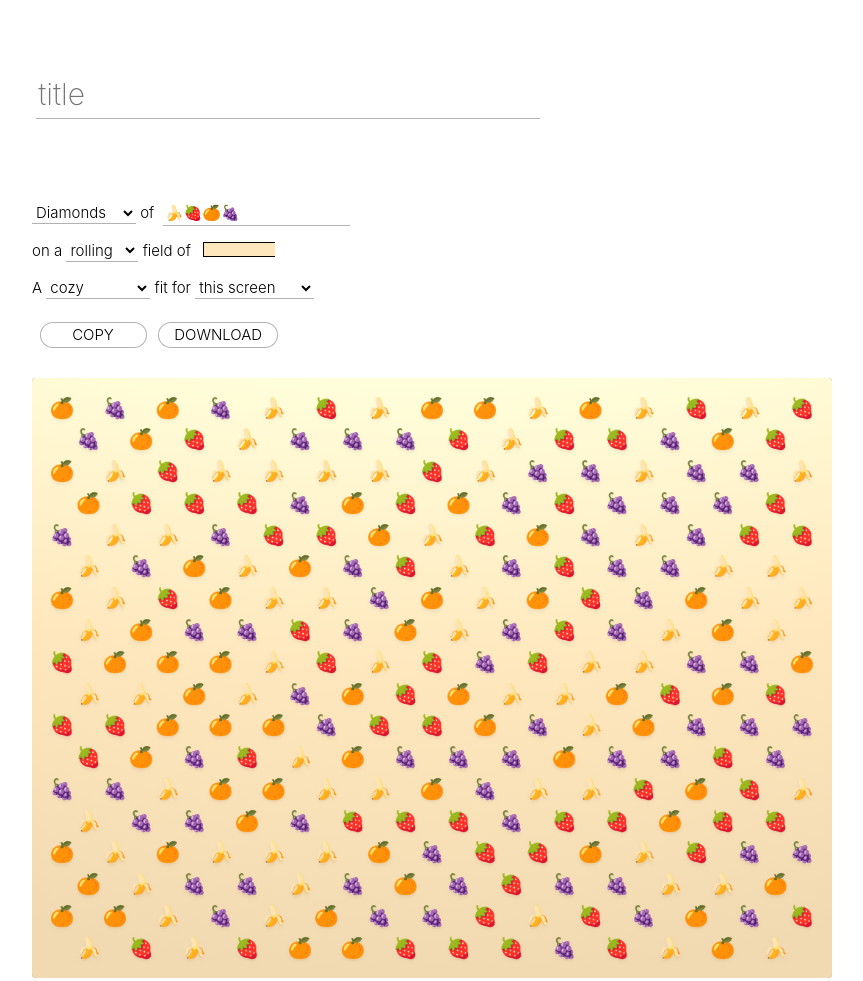
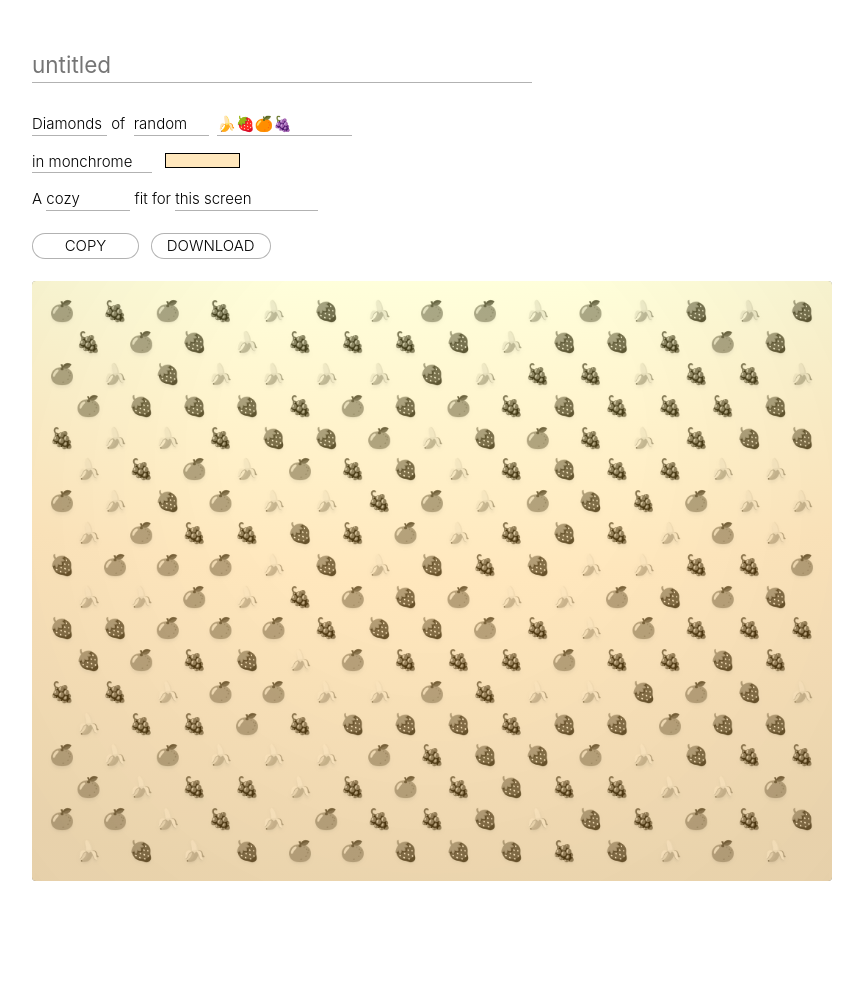
Before and after one commit to alcor/emoji-supply, a plain HTML site: page docs/index.html in a window 1280 px wide. Shown: the whole page, without its empty margins (16-879 px from the left). After the commit the page ends 936 px from the top, so only its background shows below. Drawn offline with Linux system fonts and the light colour scheme.

Commit message:
Add virtual background size, monochrome, and vingetting

```diff
--- a/docs/index.html
+++ b/docs/index.html
@@ -11,13 +11,8 @@
 <body>
 <!-- partial:index.partial.html -->
 
-<form id="form">
-  <label for="title"></label>
-  <input id="title" name="title" type="text" size=25 placeholder="title" value="">
-  <br><br>
-
+<form id="form"><label for="title"></label><input id="title" name="title" type="text" size=25 placeholder="untitled" value="">
   <br>
-
 
 
 <select id="patternPicker" name="pattern">
@@ -25,23 +20,30 @@
   <option value="diamond" selected>Diamonds</option>
   <option value="hex">Hexes</option>
   <xoption value="spiral">spirals</xoption>
-  <option value="random">A scattering</option>
+  <option value="random">A sprinkle</option>
 </select>
 <label for="patternPicker"> of </label>
 
+<label for="orderPicker"></label>
+
+<select id="orderPicker" name="order">
+  <option value="ordered">ordered</option>
+  <option value="alternating" selected>alternating</option>
+  <option value="random" selected>random</option>
+</select>
+
 <label for="emojiPicker"></label>
-<input id="emojiPicker" name="emoji" type="text" size=15 placeholder="emoji" value="🍌🍓🍊🍇">
+<input id="emojiPicker" name="emoji" type="text" size=10 placeholder="emoji" value="🍌🍓🍊🍇">
 
 
 <br>
-<label for="texture">on a</label>
-
-<select id="texture" name="texture">
-  <option value="flat">flat</option>
-  <option value="gradient" selected>rolling</option>
+<label for="texture"></label><select id="texture" name="texture">
+  <option value="flat">on a solid field of</option>
+  <option value="gradient" selected>on a gradient of </option>
+  <option value="monochrome" selected>in monchrome</option>
 </select>
 
-<label for="colorPicker">field of &nbsp;</label>
+<label for="colorPicker">&nbsp;</label>
 <input id="colorPicker" name="color" type="color" onInput="setColor(this);" value="#ffe7bd">
 &nbsp;&nbsp;&nbsp;&nbsp;
 <!-- <div style="display:inline-block;">
@@ -58,9 +60,9 @@
 <label for="scalePicker">A </label>
 
 <select id="scalePicker" name="scale">
+  <option value="0.85">compact</option>
+  <option value="1.0" selected>cozy</option>
   <option value="1.25">comfortable</option>
-  <option value="1.0" selected>cozy</option>
-  <option value="0.85">compact</option>
 </select>
 
 <label for="sizePicker">fit for </label>
@@ -68,8 +70,10 @@
 <select id="sizePicker">
   <option value="*" selected>this screen</option>
   <option value="1500x500">a cover image</option>
+  <option value="1920x1080">a virtual background</option>
   <option value="1600x1600">a square</option>
 </select>
+
 </div>
 <p>
 <!-- <a href="#" class="button" id="download" onclick="download(this)"><span>Download</button> -->
--- a/docs/script.js
+++ b/docs/script.js
@@ -160,7 +160,7 @@ function render() {
   //   ctx.fillRect(0,0,c.width,c.height);
 
   if (options.texture == 'flat') {
-ctx.fillStyle = color;
+    ctx.fillStyle = color;
   } else {
   // Generate Raking Gradient
   var r2 = c.width * 2;
@@ -198,6 +198,9 @@ ctx.fillStyle = color;
       spacingY = spacingX / 3;
     }
 
+    let order = options.order || 'random';
+
+
     let cols = Math.round(width / (size + spacingX));
     let rows = Math.round(height / (size + spacingY));
 
@@ -229,14 +232,18 @@ ctx.fillStyle = color;
         let emojiIndex = (x + y) % emojis.length
         let staggerX = staggerRow ? 0.5 : 0;
         let emoji = emojis[emojiIndex];
-        emoji = emojis[Math.floor(Math.random() * emojis.length)]
+
+        if (order == 'random') {
+          emoji = emojis[Math.floor(Math.random() * emojis.length)]
+        }
 
         let randomScale = pattern == "random" ? 0.5 : 0.00;
         let rx = (Math.random() - 0.5) * randomScale;
         let ry = (Math.random() - 0.5) * randomScale;
 
         ctx.globalAlpha = 0.95;
-        //ctx.globalCompositeOperation = "luminosity";
+        if (options.texture == 'monochrome')
+          ctx.globalCompositeOperation = "luminosity";
         ctx.shadowColor = 'rgba(0,0,0,0.05)';
         ctx.shadowOffsetY = size / 8;
         ctx.shadowBlur = size / 8;
@@ -244,10 +251,23 @@ ctx.fillStyle = color;
         ctx.save()
         ctx.translate(marginX + (spacingX + size) * (x + rx + staggerX),
                       marginY + (spacingY + size) * (y + ry));
-        if (y%2 && emojis.length == 1 && (pattern == 'diamond')) ctx.scale(-1, 1);
 
-        if (pattern == 'random')
-          ctx.rotate((Math.random() - 0.5) * Math.PI/4)
+        let flip = false;
+        if (order == 'alternating') {
+          if (pattern == 'random') {
+            flip = (Math.random() < 0.5)
+          } else {
+            flip = y%2;
+          }
+        }
+
+        if (flip) {
+          ctx.scale(-1, 1);
+        }
+
+        if (pattern == 'random') {
+          ctx.rotate((Math.random() - 0.5) * Math.PI/5)
+        }
 
         if (debug) {
           ctx.strokeRect(-size/2, -size/2, size, size);
@@ -296,6 +316,26 @@ ctx.fillStyle = color;
   //   dd[p++] += 0 //255;
   // }
   // ctx.putImageData(dt, 0, 0);
+  vingette = options.texture != 'flat';
+  if (vingette) {
+    ctx.globalCompositeOperation = "hard-light";
+    grd = ctx.createRadialGradient(
+      c.width / 2, c.height/4,
+      c.width/4,
+      c.width/2 , c.height/2 ,
+      Math.hypot(c.width/2, c.height/2)*1.1);
+  //  grd.addColorStop(0,darkColor);
+  ctx.globalAlpha = 0.05
+  grd.addColorStop(0.0,"rgba(0,0,0,0.0");
+  grd.addColorStop(0.9,"rgba(0,0,0,0.8");
+  grd.addColorStop(0.95,"rgba(0,0,0,0.9");
+    grd.addColorStop(1.0,"rgba(0,0,0,1.0");
+    ctx.fillStyle = grd;
+
+    ctx.fillRect(0,0, c.width, c.height);
+  }
+
+
 
   var blob = c.toBlob(function(blob) {
     var date = new Date()
--- a/docs/style.css
+++ b/docs/style.css
@@ -5,24 +5,31 @@ canvas {
   max-height:100%;
   border-radius:4px;
   font-size:15px;
-  margin-top:2em;
+  margin-top:1.5em;
 }
 
 form {
   line-height:2.5em;
 }
+
 body {
-  margin:0 auto;padding:10vmin 6vmin;
+  margin:0 auto;
+  padding:6vmin 6vmin;
   max-width:35em;
   word-wrap: break-word;
   font-size:15px;
   font-weight:300;
+  line-height:160%;
+  margin:0;
+  max-width:inherit;
 }
 
 #title {
-  font-weight: 200;
-  font-size:200%;
+  font-weight: 400;
+  font-size:150%;
+  width:80%;
   max-width:500px;
+  margin-bottom:1em;
 }
 
 body, input, select, label {
@@ -30,11 +37,7 @@ font-weight:300;
 font-family: -apple-system, BlinkMacSystemFont, "Segoe UI", Roboto, Helvetica, Arial, sans-serif, "Apple Color Emoji", "Segoe UI Emoji", "Segoe UI Symbol";
 
 }
-body {
-  line-height:160%;
-  margin:0;
-  max-width:inherit;
-}
+
 .swatch {
   width: 1em; height:1em;
   border-radius:100%;
@@ -45,12 +48,16 @@ body {
 }
 
 input, select {
-  margin-top:-8px;
+  -webkit-appearance: none;
+  background:white;
+  border-radius:0;
   border:none;
-  min-width:72px;
+  min-width:5em;
   padding-top:0;
   background:transparent;
   border-bottom:1px solid rgba(0,0,0,0.3);
+  padding:0;
+  margin:0;
 }
 input, select, label {
   height:1.5em;
@@ -70,15 +77,20 @@ input[type="color"] {
 input[type=color]::-webkit-color-swatch {
   border: none;
   padding: 0;
+	-webkit-appearance: none;
 
 }
 
 input[type=color]::-webkit-color-swatch-wrapper {
     border: 1px solid black;;
     padding: 0;
+    margin:0;
     height:1em;
-    width:5em;
+    xwidth:5em;
+    -webkit-appearance: none;
+
 }
+
 
 input#emojiPickker {
   font-family: monospace;
@@ -101,7 +113,7 @@ input#rows, input#cols {
   text-align:center;
 	text-transform:uppercase;
 	font-weight:300;
-  margin-left:0.5em;
+  margin-right:0.5em;
   text-decoration:none;
   cursor:pointer;
 }
```
